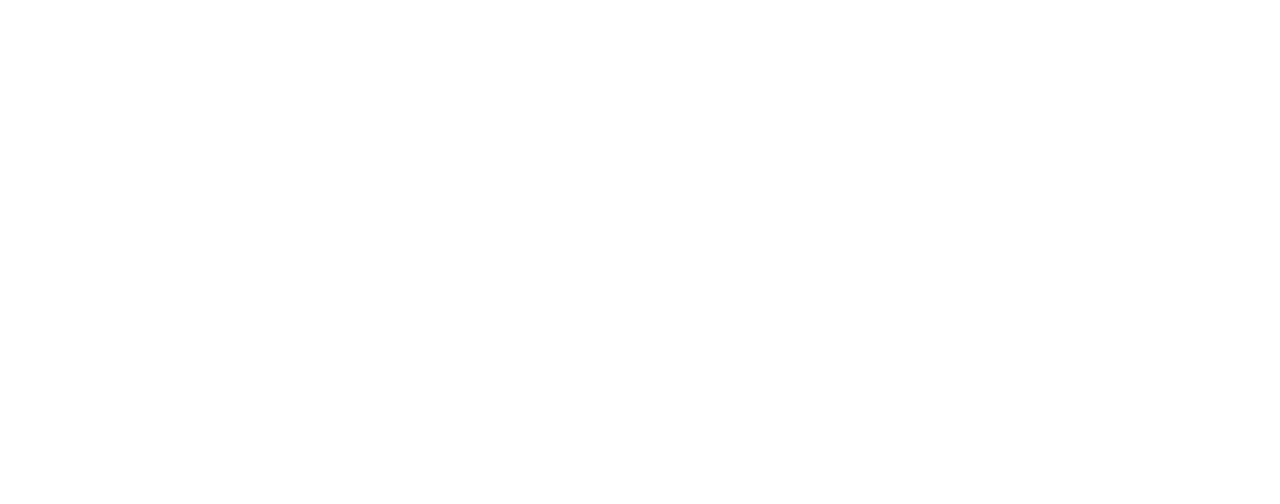
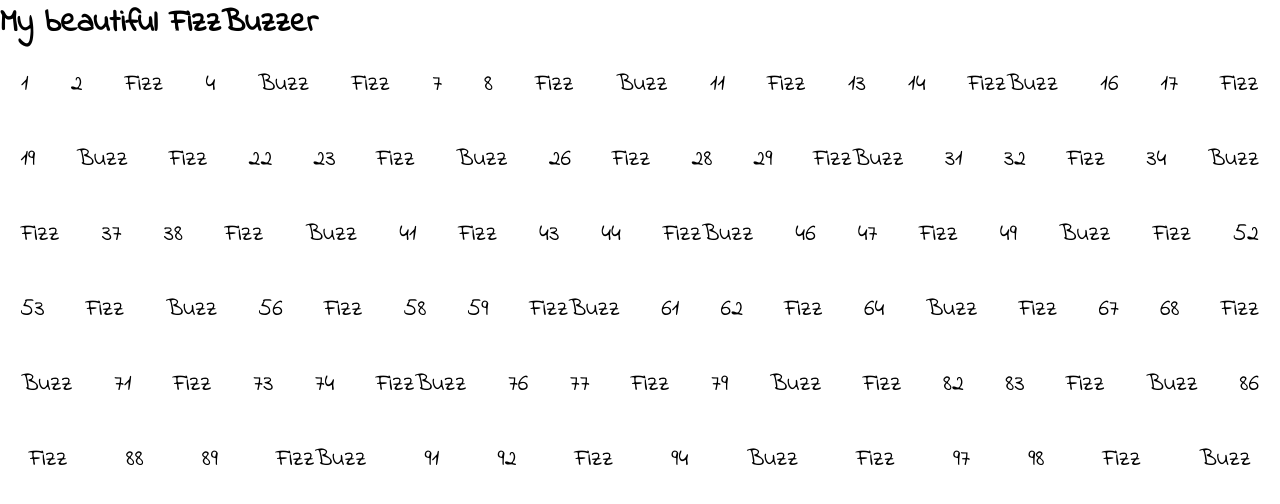
Before and after one commit to marco-silvestri/js-fizzbuzz, a plain HTML site: page index.html in a window 1280 px wide. Drawn offline with Linux system fonts and the light colour scheme.

Commit message:
HTML Print, no style

```diff
--- a/index.html
+++ b/index.html
@@ -3,10 +3,16 @@
 <head>
   <meta charset="UTF-8">
   <meta name="viewport" content="width=device-width, initial-scale=1.0">
-  <meta http-equiv="X-UA-Compatible" content="ie=edge">
+  <link rel="stylesheet" href="styles/main.css">
+  <link href="https://fonts.googleapis.com/css2?family=Indie+Flower&display=swap" rel="stylesheet">
   <title>Fizz Buzz</title>
 </head>
 <body>
+  <h1>My beautiful FizzBuzzer</h1>
+  <div class="app">
+    <ul id='app__numbers'>
+    </ul>
+  </div>
   <script src="main.js" charset="utf-8"></script>
 </body>
 </html>
--- a/main.js
+++ b/main.js
@@ -1,5 +1,10 @@
 // Print 100 nubmbers. Change multiples of 3 with the word of Fizz, mulitples of 5 with Buzz
 
+// References
+var outputField = document.getElementById('app__numbers');
+var outputFieldAdd;
+
+// Declare array and explicit number
 var numbersCollection = [];
 var currentNumber = 0;
 
@@ -7,16 +12,23 @@
   ++currentNumber;
   if (currentNumber % 3 == 0 && currentNumber % 5 == 0) {
     numbersCollection.push('FizzBuzz');
+    outputField.innerHTML += '<li>' + 'FizzBuzz' + '</li>';
   }
   else if (currentNumber % 3 == 0) {
     numbersCollection.push('Fizz');
+    outputField.innerHTML += '<li>' + 'Fizz' + '</li>';
   }
   else if (currentNumber % 5 == 0) {
     numbersCollection.push('Buzz');
+    outputField.innerHTML += '<li>' + 'Buzz '+ '</li>' ;
   }
   else {
     numbersCollection.push(currentNumber);
+    outputField.innerHTML += '<li>' + currentNumber + '</li>' ;
   }
 }
 
-console.log(numbersCollection);
+// Print the output
+
+
+//console.log(numbersCollection);
--- /dev/null
+++ b/styles/main.css
@@ -0,0 +1,22 @@
+* {
+  box-sizing: border-box;
+  padding: 0;
+  margin: 0;
+}
+
+body {
+  font-family: 'Indie Flower', cursive;
+}
+
+ul {
+  display: flex;
+  list-style: none;
+  flex-wrap: wrap;
+  justify-content: space-around;
+  flex-basis: 20%;
+}
+
+li {
+  margin: 20px;
+  font-size: 24px;
+}
```
